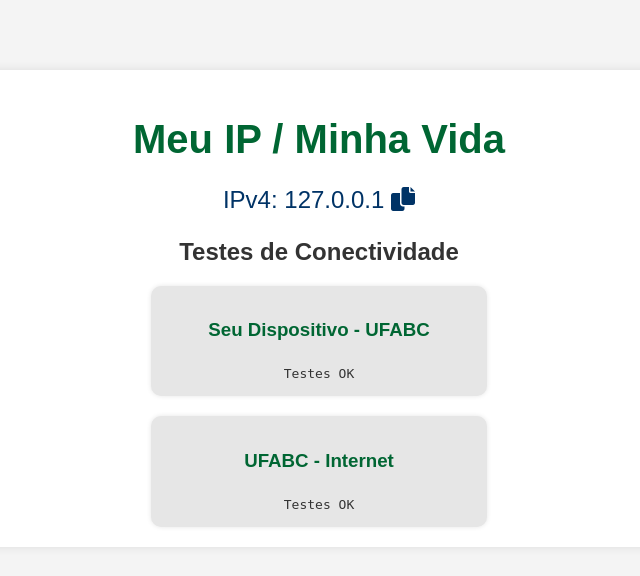
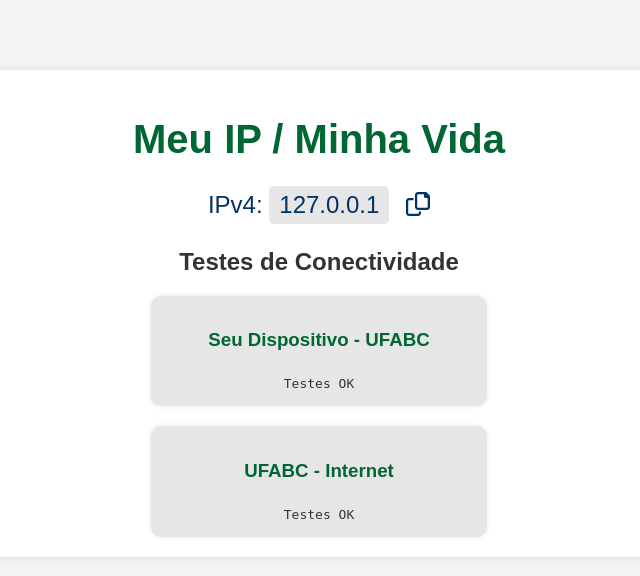
Before and after one commit to guiyti/meuip, a PHP site: page /public_html/index.php in a window 1280 px wide. Shown: the top 576 px of the page, without its empty margins (321-961 px from the left). Run offline with PHP 8.4, Linux system fonts and the light colour scheme; data that the repository does not hold is empty.

Commit message:
estiliacao

```diff
--- a/public_html/index.php
+++ b/public_html/index.php
@@ -62,12 +62,21 @@ $ipVersion = $ipService->getIpVersion($userIp);
             startTests();
         };
     </script>
+    <style>
+        .ip-box {
+            display: inline-block;
+            background-color: #e6e6e6;
+            padding: 5px 10px;
+            border-radius: 5px;
+            margin-right: 10px;
+        }
+    </style>
 </head>
 <body>
     <div class="container">
         <h1>Meu IP / Minha Vida</h1>
-        <p><?php echo $ipVersion; ?>: <?php echo $userIp; ?>
-            <i class="fas fa-copy" title="Copiar IP" style="cursor: pointer;" onclick="copyToClipboard('<?php echo $userIp; ?>')"></i>
+        <p><?php echo $ipVersion; ?>: <span class="ip-box"><?php echo $userIp; ?></span>
+            <i class="fa-regular fa-copy" title="Copiar IP" style="cursor: pointer;" onclick="copyToClipboard('<?php echo $userIp; ?>')"></i>
         </p>
         <h2>Testes de Conectividade</h2>
         <div class="ping-container">
```
